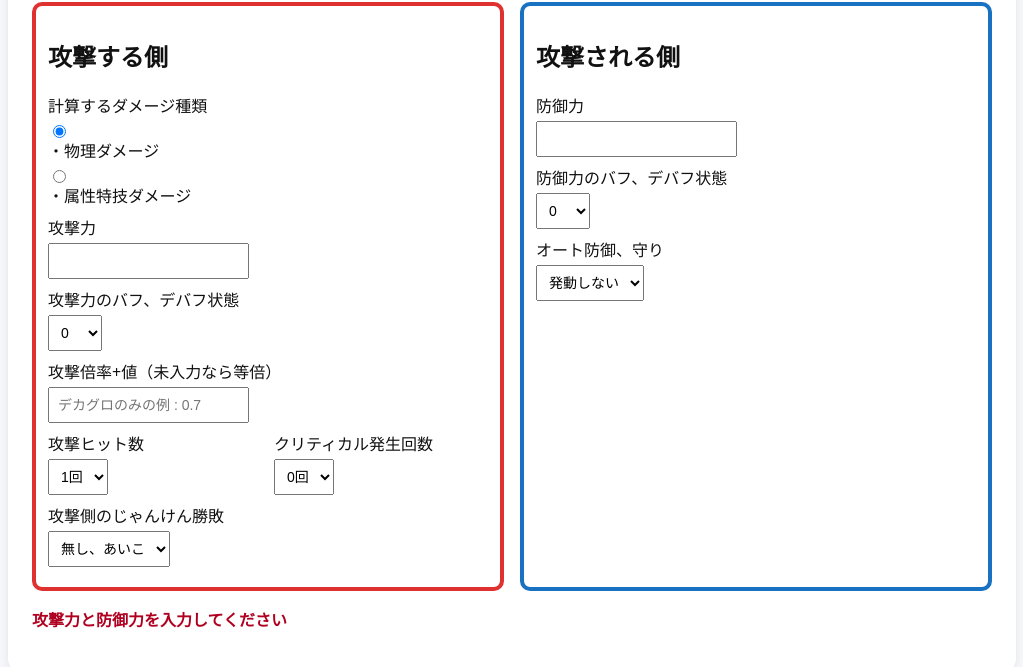
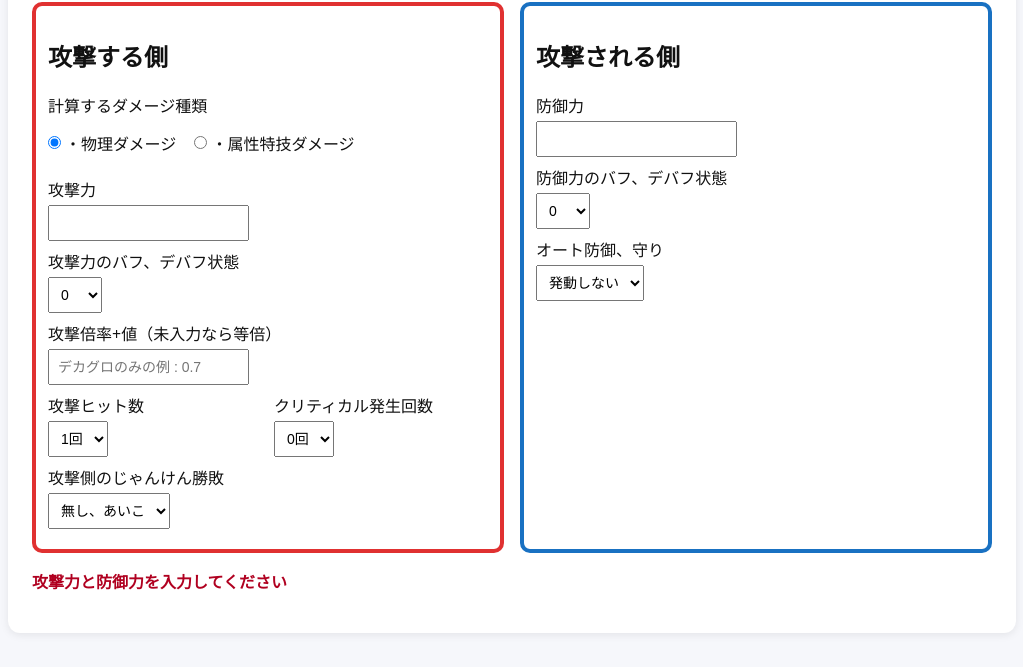
Before and after one commit to akatonbodenpa/denpa-damage-calculator, a plain HTML site: page index.html in a window 1280 px wide. Shown: the part 135-802 px from the top of the page, without its empty margins (128-1151 px from the left). Drawn offline with Linux system fonts and the light colour scheme.

Commit message:
Update styles.css

```diff
--- a/styles.css
+++ b/styles.css
@@ -82,3 +82,25 @@ button {
 .hidden {
   display: none;
 }
+
+
+.damage-type-group {
+  margin: 8px 0 14px;
+}
+
+.damage-type-group > span {
+  display: block;
+  margin-bottom: 6px;
+}
+
+.damage-type-group label {
+  display: inline-flex;
+  align-items: center;
+  margin-right: 14px;
+}
+
+.damage-type-group input[type="radio"] {
+  display: inline-block;
+  margin: 0 4px 0 0;
+  padding: 0;
+}
```
